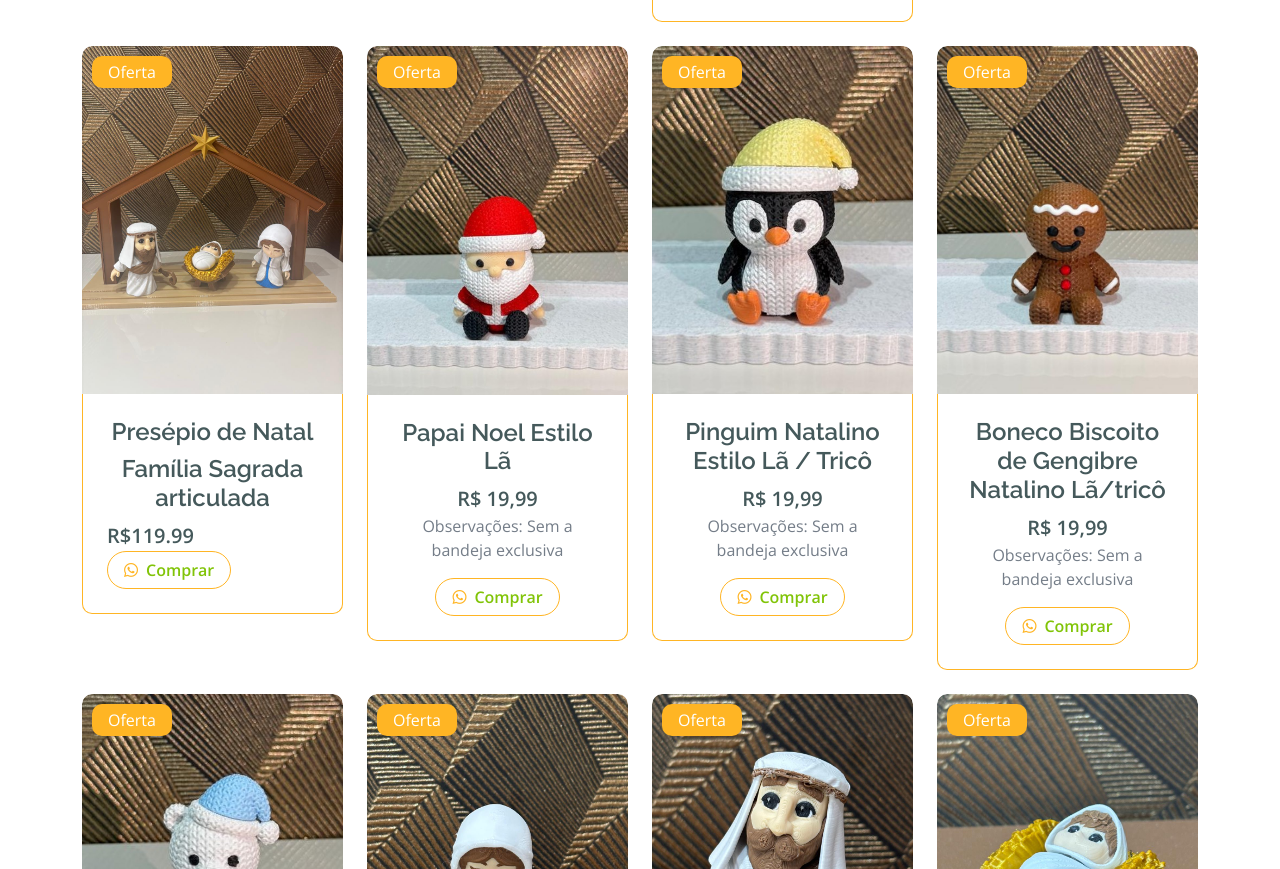
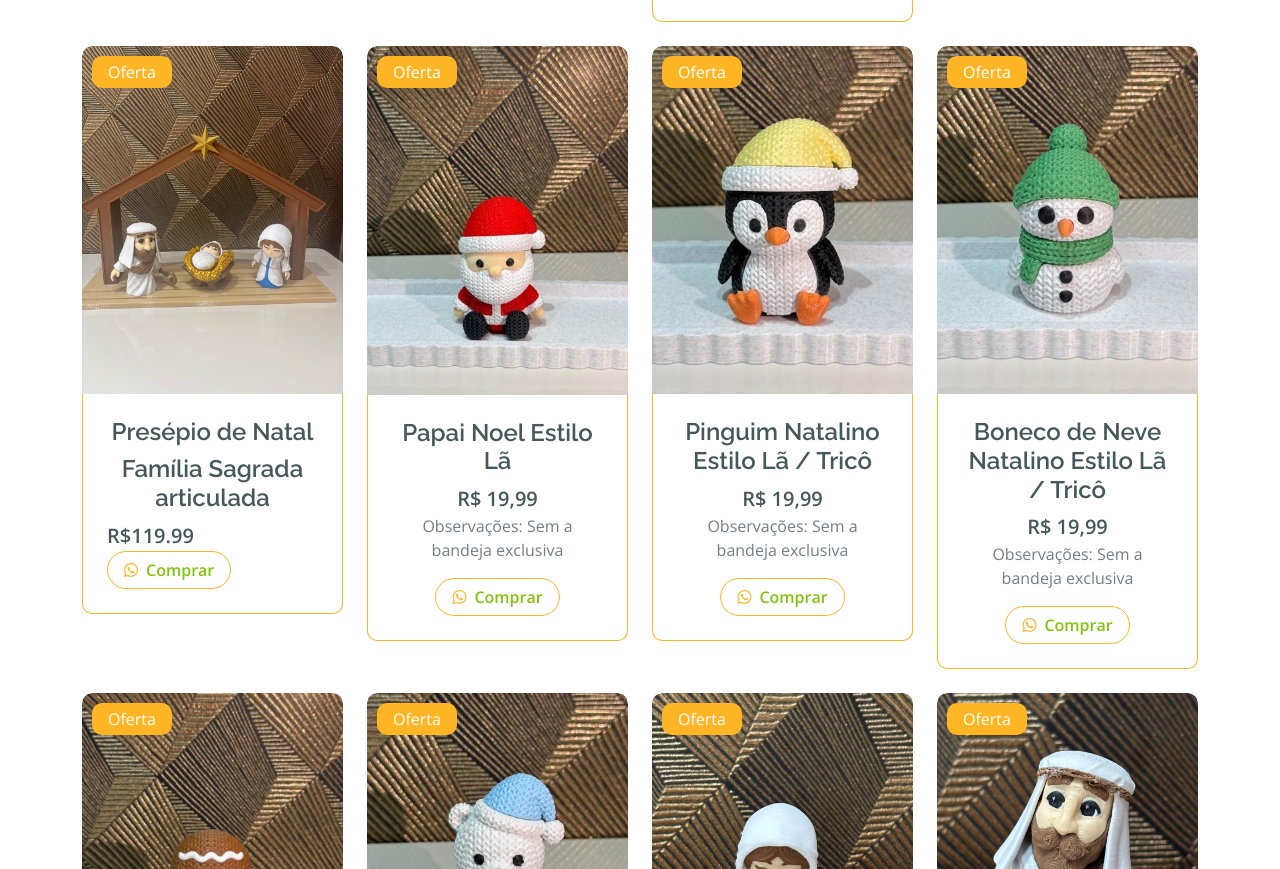
Before and after one commit to Anderlan-Nunes/meltata3d, a plain HTML site: page index.html in a window 1280 px wide. Shown: the part 974-1843 px from the top of the page. Drawn offline with nearby package versions, Linux system fonts and the light colour scheme.

Commit message:
boneco da neve

```diff
--- a/index.html
+++ b/index.html
@@ -234,6 +234,25 @@
                                                         <p class="text-dark fs-5 fw-bold mb-0">R$ 19,99</p>
                                                         <div><p>Observações: Sem a bandeja exclusiva</p></div>
                                                         <a href="https://wa.me/556191555592?text=Ol%C3%A1%21%20Quero%20comprar%20o%20Pinguim%20Natalino%20Estilo%20L%C3%A3%20-%201004.%0Ahttps%3A%2F%2Fanderlan-nunes.github.io%2Fmeltata3d%2Fprodutos%2FPING-NAT-LAN-1004.html"
+                                                            class="btn border border-secondary rounded-pill px-3 text-primary">
+                                                            <i class="fab fa-whatsapp me-2 text-secondary"></i>Comprar
+                                                        </a>
+                                                </div>
+                                            </div>
+                                        </div>
+
+                                        <div class="col-md-6 col-lg-4 col-xl-3">
+                                            <div class="rounded position-relative fruite-item">
+                                                <div class="fruite-img">
+                                                    <img src="img\BON-NEV-LAN-1005.jpeg" class="img-fluid w-100 rounded-top" alt="Boneco de Neve Natalino Estilo Lã / Tricô - 1005">
+                                                </div>
+                                                <div class="text-white bg-secondary px-3 py-1 rounded position-absolute" style="top: 10px; left: 10px;">Oferta</div>
+                                                <div class="p-4 border border-secondary border-top-0 rounded-bottom">
+                                                    <h4>Boneco de Neve Natalino Estilo Lã / Tricô</h4>
+
+                                                        <p class="text-dark fs-5 fw-bold mb-0">R$ 19,99</p>
+                                                        <div><p>Observações: Sem a bandeja exclusiva</p></div>
+                                                        <a href="https://wa.me/556191555592?text=Ol%C3%A1%21%20Quero%20comprar%20o%20Boneco%20de%20Neve%20Natalino%20Estilo%20L%C3%A3%20-%201005.%0Ahttps%3A%2F%2Fanderlan-nunes.github.io%2Fmeltata3d%2Fprodutos%2FBON-NEV-LAN-1005.html"
                                                             class="btn border border-secondary rounded-pill px-3 text-primary">
                                                             <i class="fab fa-whatsapp me-2 text-secondary"></i>Comprar
                                                         </a>
```
Also changed, not shown: produtos/BON-NEV-LAN-1005.html (added, +23 -0 lines), img/BON-NEV-LAN-1005.jpeg (added).
